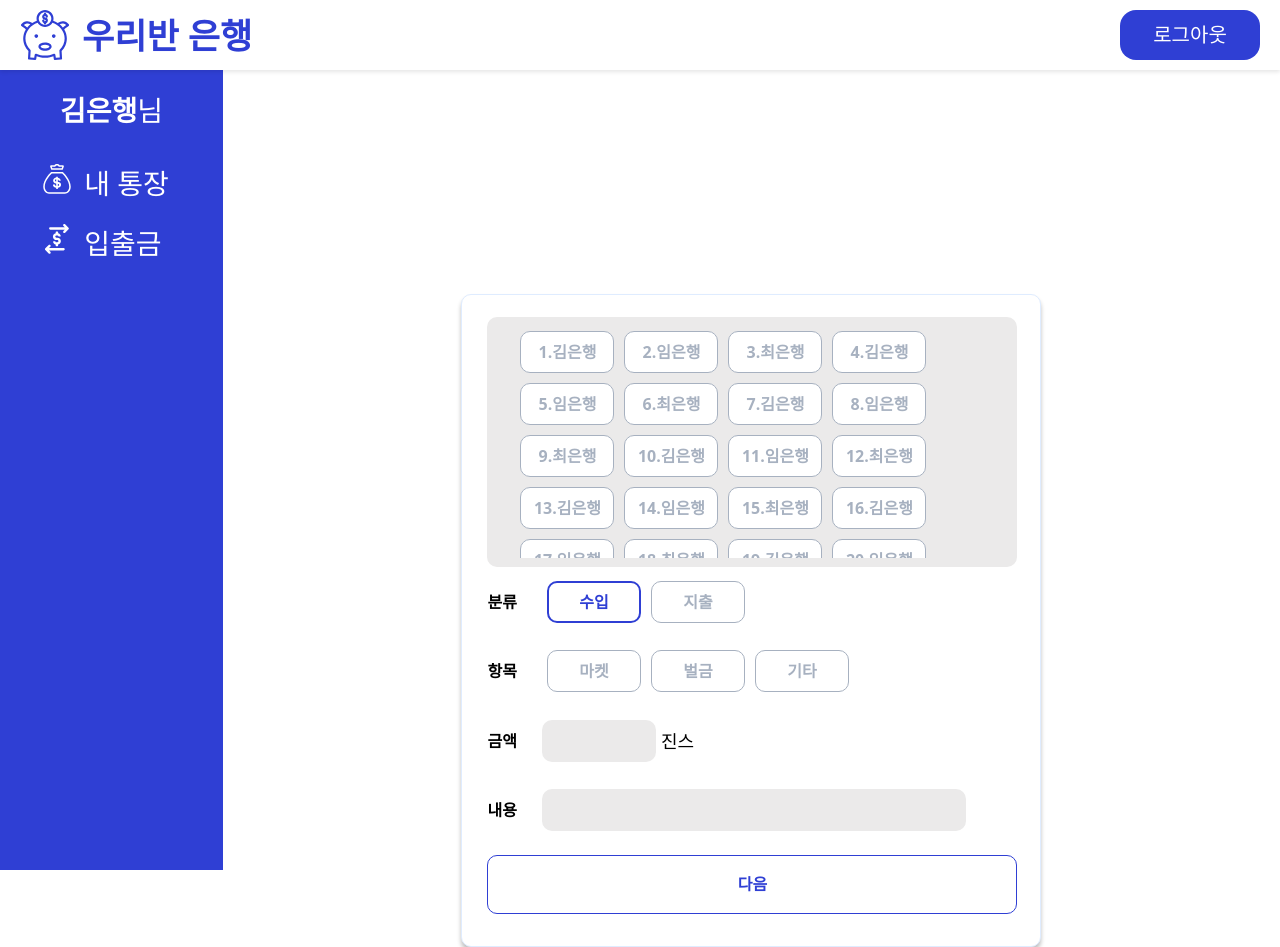
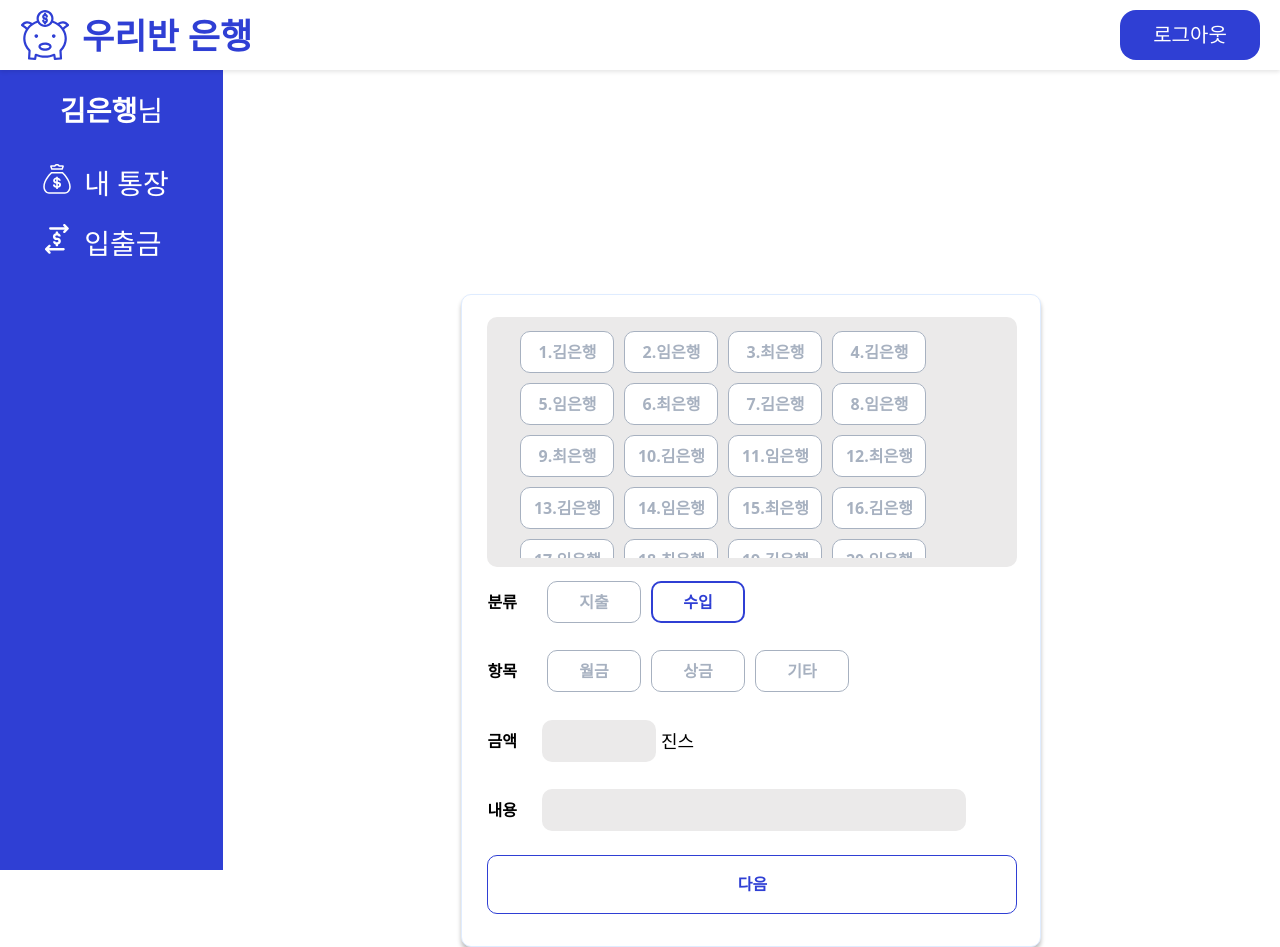
Before and after one commit to Our-Class-Bank/core-frontend, a React (Vite) app: page /transfer in a window 1280 px wide. Both pictures are taken after a click on the button "수입". Built offline with nearby package versions, Linux system fonts and the light colour scheme.

Commit message:
Feat: 수입과 지출 항목 다르게 보여주기

```diff
--- a/src/components/transfer/TransferForm.tsx
+++ b/src/components/transfer/TransferForm.tsx
@@ -1,3 +1,4 @@
+import React from "react";
 import {
   Form,
   InputContainer,
@@ -26,21 +27,21 @@ const TypeSelection = ({
   <InputContainer>
     <h3>분류</h3>
     <FormBtn
+      isCurrent={watchType === "지출"}
+      onClick={() => setValue("type", "지출")}
+    >
+      지출
+    </FormBtn>
+    <FormBtn
       isCurrent={watchType === "수입"}
       onClick={() => setValue("type", "수입")}
     >
       수입
     </FormBtn>
-    <FormBtn
-      isCurrent={watchType === "지출"}
-      onClick={() => setValue("type", "지출")}
-    >
-      지출
-    </FormBtn>
   </InputContainer>
 );
 
-const CategorySelection = ({
+const MinusCategorySelection = ({
   watchCategory,
   setValue,
 }: {
@@ -60,6 +61,36 @@ const CategorySelection = ({
       onClick={() => setValue("category", "벌금")}
     >
       벌금
+    </FormBtn>
+    <FormBtn
+      isCurrent={watchCategory === "기타"}
+      onClick={() => setValue("category", "기타")}
+    >
+      기타
+    </FormBtn>
+  </InputContainer>
+);
+
+const PlusCategorySelection = ({
+  watchCategory,
+  setValue,
+}: {
+  watchCategory: string;
+  setValue: Function;
+}) => (
+  <InputContainer>
+    <h3>항목</h3>
+    <FormBtn
+      isCurrent={watchCategory === "월금"}
+      onClick={() => setValue("category", "월금")}
+    >
+      월금
+    </FormBtn>
+    <FormBtn
+      isCurrent={watchCategory === "상금"}
+      onClick={() => setValue("category", "상금")}
+    >
+      상금
     </FormBtn>
     <FormBtn
       isCurrent={watchCategory === "기타"}
@@ -104,7 +135,17 @@ function TransferForm() {
     <Form onSubmit={handleSubmit(onSubmit)}>
       <StudentList watchStudents={watchStudents} setValue={setValue} />
       <TypeSelection watchType={watchType} setValue={setValue} />
-      <CategorySelection watchCategory={watchCategory} setValue={setValue} />
+      {watchType === "수입" ? (
+        <PlusCategorySelection
+          watchCategory={watchCategory}
+          setValue={setValue}
+        />
+      ) : (
+        <MinusCategorySelection
+          watchCategory={watchCategory}
+          setValue={setValue}
+        />
+      )}
       <AmountInput register={register} />
       <DetailInput register={register} />
       <BigBtn disabled={!isValid}>다음</BigBtn>
```
